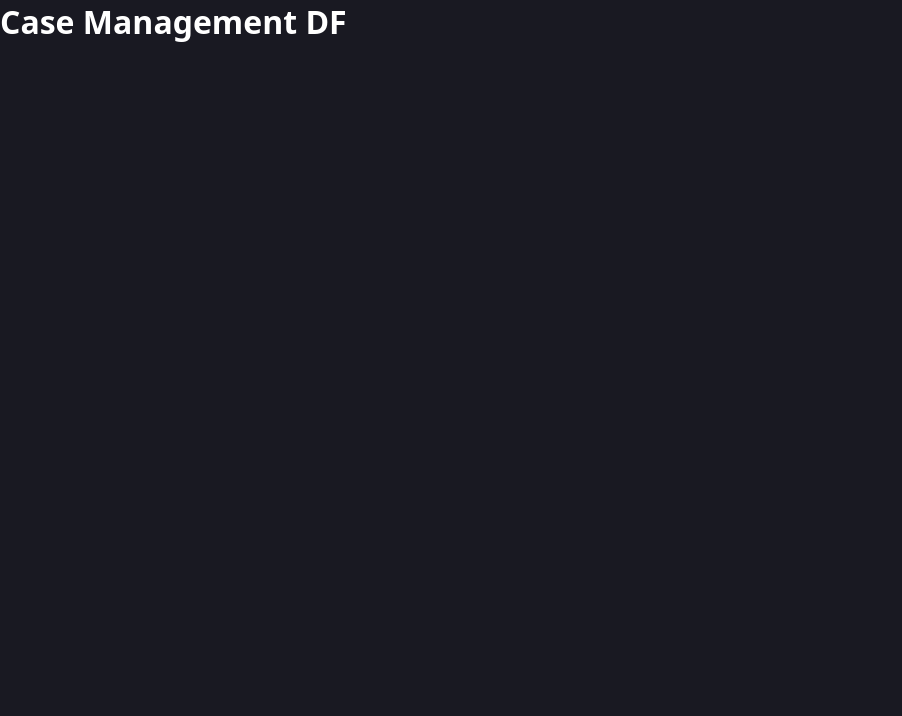
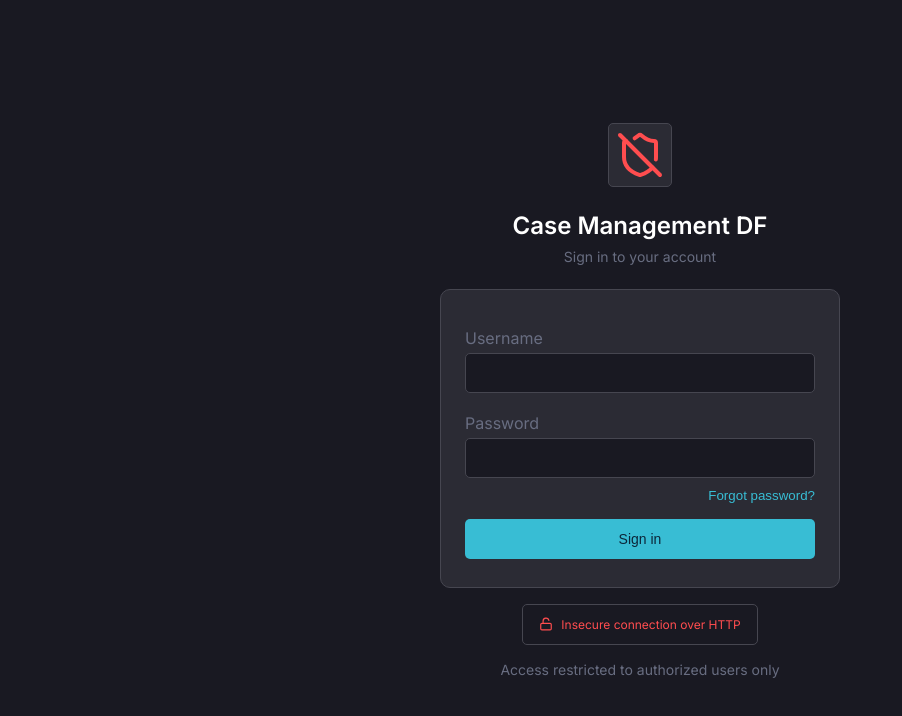
Before and after one commit to JosephHuntley/Case-Management-DF, a React (Vite) app in the folder frontend/: page / in a window 1280 px wide. Shown: the top 716 px of the page, without its empty margins (0-902 px from the left). Built offline with nearby package versions, Linux system fonts and the light colour scheme.

Commit message:
Design and structure of login page. TODO Add functionality

```diff
--- a/frontend/index.html
+++ b/frontend/index.html
@@ -1,6 +1,9 @@
 <!doctype html>
 <html lang="en">
   <head>
+    <link rel="preconnect" href="https://fonts.googleapis.com">
+    <link rel="preconnect" href="https://fonts.gstatic.com" crossorigin>
+    <link href="https://fonts.googleapis.com/css2?family=Inter:wght@400;500;600&display=swap" rel="stylesheet">
     <meta charset="UTF-8" />
     <meta name="viewport" content="width=device-width, initial-scale=1.0" />
     <title>Case Management DF</title>
--- a/frontend/package.json
+++ b/frontend/package.json
@@ -10,6 +10,7 @@
     "preview": "vite preview"
   },
   "dependencies": {
+    "lucide-react": "^1.23.0",
     "react": "^19.2.7",
     "react-dom": "^19.2.7",
     "react-router-dom": "^7.18.1"
--- a/frontend/src/App.tsx
+++ b/frontend/src/App.tsx
@@ -1,7 +1,9 @@
+import LoginPage from "./pages/Login"
+
 function App() {
   return (
     <div>
-      <h1>Case Management DF</h1>
+      <LoginPage />
     </div>
   )
 }
--- /dev/null
+++ b/frontend/src/components/Button/Button.css
@@ -0,0 +1,28 @@
+.btn {
+  width: 100%;
+  height: 40px;
+  border-radius: 5px;
+  border: 1px solid var(--border);
+  cursor: pointer;
+  font-size: 14px;
+  font-weight: 500;
+}
+
+.btn-primary {
+  background-color: var(--color-primary);
+  color: #0C273A;
+  border: none;
+}
+
+.btn-secondary {
+  background-color: transparent;
+  color: var(--text-primary);
+}
+
+.btn-primary:hover {
+  background-color: #4FC9DE; /* slightly lighter than --color-primary */
+}
+
+.btn-secondary:hover {
+  background-color: var(--bg-primary);
+}
--- /dev/null
+++ b/frontend/src/components/Button/Button.tsx
@@ -0,0 +1,22 @@
+import './Button.css'
+type ButtonProps = React.ButtonHTMLAttributes<HTMLButtonElement> & {
+  text: string;
+  secondary?: boolean;
+};
+
+function Button({
+  text,
+  secondary,
+  ...props
+}: ButtonProps) {
+  return (
+    <button
+      {...props}
+     className={`btn ${secondary ? 'btn-secondary' : 'btn-primary'}`}
+    >
+      {text}
+    </button>
+  );
+}
+
+export default Button;
--- a/frontend/src/index.css
+++ b/frontend/src/index.css
@@ -5,6 +5,7 @@
   --text-secondary: #686D81;
   --color-primary: #38BDD4;
   --border: #464650;
+  --color-danger: #FF4D4F;
 }
 
 * {
@@ -16,6 +17,16 @@
 body {
   background-color: var(--bg-primary);
   color: var(--text-primary);
-  font-family: system-ui, -apple-system, "Segoe UI", sans-serif;
+  font-family: 'Inter', system-ui, -apple-system, sans-serif;
   min-height: 100vh;
 }
+
+.primary-text {
+  color: var(--text-primary);
+  font-size: 24px;
+}
+
+.secondary-text {
+  color: var(--text-secondary);
+  font-size: 14px;
+}
--- /dev/null
+++ b/frontend/src/pages/Login.css
@@ -0,0 +1,91 @@
+#login-page{
+    display: flex;
+    flex-direction: column;
+    align-items: center;
+    justify-content: center;
+    width: 100vw;
+    height: 100vh;
+}
+
+#login-form{
+    display: flex;
+    flex-direction: column;
+    align-items: center;
+    justify-content: center;
+    width: 400px;
+    max-height: 400px;
+    background-color: var(--bg-secondary);
+    border: 1px solid var(--border);
+    border-radius: 10px;
+    /* box-shadow: 0px 0px 10px var(--border); */
+    padding: 28px 24px;
+}
+
+#login-form div{
+    display: flex;
+    flex-direction: column;
+    align-items: flex-start;
+    justify-content: center;
+    width: 100%;
+    margin: 10px 0;
+}
+
+#login-form label{
+    color: var(--text-secondary);
+    margin-bottom: 5px;
+}
+
+#login-form input {
+  width: 100%;
+  height: 40px;
+  background-color: var(--bg-primary);
+  color: var(--text-primary);
+  border: 1px solid var(--border);
+  border-radius: 5px;
+  box-sizing: border-box;
+}
+
+#forgot-password {
+    color: var(--color-primary);
+    text-decoration: none;
+    border: none;
+    background: none;
+    align-self: flex-end;
+    margin-bottom: 16px;
+    cursor: pointer;
+}
+
+#secured-connection {
+    display: flex;
+    align-items: center;
+    flex-direction: row;
+    color: var(--text-secondary);
+    background-color: var(--bg-primary);
+    border: 1px solid var(--border);
+    border-radius: 5px;
+    padding: 12px 16px;
+    margin-top: 16px;
+    font-size: 12px;
+    gap: 8px;
+    margin-bottom: 16px;
+}
+
+.login-icon-badge {
+    width: 64px;
+    height: 64px;
+    border-radius: 5px;
+    background-color: var(--bg-secondary);
+    border: 1px solid var(--border);
+    display: flex;
+    align-items: center;
+    justify-content: center;
+}
+
+.login-header {
+    display: flex;
+    flex-direction: column;
+    align-items: center;
+    justify-content: center;
+    margin: 24px 0;
+    gap: 8px;
+}
--- /dev/null
+++ b/frontend/src/pages/Login.tsx
@@ -0,0 +1,62 @@
+import "./Login.css"
+import Button from "../components/Button/Button"
+import { Lock, ShieldCheck, LockOpen, ShieldOff } from 'lucide-react'
+
+function LoginPage() {
+  const handleSubmit = (e: React.FormEvent<HTMLFormElement>) => {
+    e.preventDefault();
+    // Handle form submission logic here
+  };
+
+  const isSecure = window.location.protocol === 'https:'
+
+  return (
+    <section id="login-page">
+
+      {isSecure? (
+        <div className="login-icon-badge" aria-label="Lock icon indicating secure login">
+          <ShieldCheck size={48} color="var(--color-primary)" />
+        </div>
+      ) : (
+        <div className="login-icon-badge" aria-label="Lock icon indicating insecure login">
+          <ShieldOff size={48} color="var(--color-danger)" />
+        </div>
+      )}
+      <div className="login-header">
+        <h1 className="primary-text">Case Management DF</h1>
+        <p className="secondary-text">Sign in to your account</p>
+      </div>
+
+      <form id="login-form" onSubmit={handleSubmit}>
+        <div>
+          <label htmlFor="username">Username</label>
+          <input type="text" id="username" name="username" required />
+        </div>
+        <div>
+          <label htmlFor="password">Password</label>
+          <input type="password" id="password" name="password" required />
+        </div>
+        <button type="button" id="forgot-password">Forgot password?</button>
+        <Button text="Sign in" type="submit" />
+      </form>
+
+      {
+        isSecure ? (
+          <div id="secured-connection">
+            <Lock size={14} color="var(--text-secondary)" />
+            <span>Secured connection over HTTPS</span>
+          </div>
+        ) : (
+          <div id="secured-connection">
+            <LockOpen size={14} color="var(--color-danger)" />
+            <span style={{ color: "var(--color-danger)" }}>Insecure connection over HTTP</span>
+          </div>
+        )
+      }
+
+      <p className="secondary-text">Access restricted to authorized users only</p>
+    </section>
+  )
+}
+
+export default LoginPage
```
Also changed, not shown: 1 other file (tests, documents, lock files or other folders).
